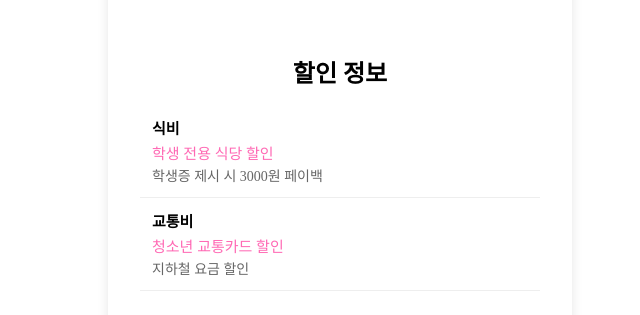
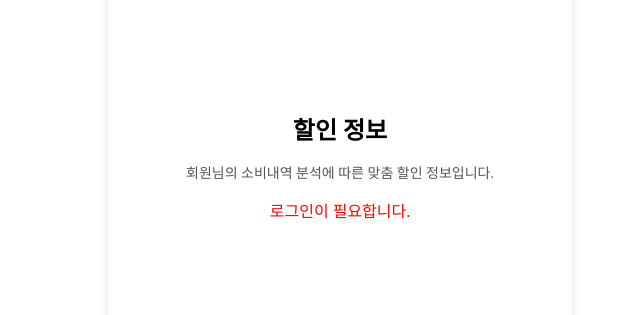
Before and after one commit to angkmfirefoxygal/DBP, a React (Vite) app: page /discount in a window 1280 px wide. Shown: the part 245-560 px from the top of the page, without its empty margins (300-940 px from the left). Built offline with nearby package versions, Linux system fonts and the light colour scheme.

Commit message:
discount push

```diff
--- a/src/api/analysis.tsx
+++ b/src/api/analysis.tsx
@@ -8,9 +8,10 @@ export interface MaxCategory {
 
 export interface ExceedCategory {
   categoryName: string;
-  used: number;
-  limit: number;
+  limitAmount: number;
+  totalSpent: number;
 }
+
 
 export const fetchMaxCategory = async (sNum: number): Promise<MaxCategory | null> => {
   try {
@@ -24,7 +25,7 @@ export const fetchMaxCategory = async (sNum: number): Promise<MaxCategory | null
 
 export const fetchExceedCategories = async (sNum: number): Promise<ExceedCategory[]> => {
   try {
-    const response = await axios.get<ExceedCategory[]>('/category/exceed', {
+    const response = await axios.get<ExceedCategory[]>('/category/exceed2', {
       params: { sNum }, // ✅ 쿼리 파라미터 방식
     });
     return response.data;
--- a/src/pages/CategoryPage.tsx
+++ b/src/pages/CategoryPage.tsx
@@ -188,7 +188,13 @@ const CategoryPage: React.FC = () => {
   useEffect(() => {
     if (isAnalysisMode && sNum) {
       fetchMaxCategory(sNum).then(setMaxCategory);
-      fetchExceedCategories(sNum).then(setExceedCategories);
+      // fetchExceedCategories(sNum).then(setExceedCategories);
+       fetchExceedCategories(sNum)
+      .then((res) => {
+        console.log('✅ 예산 초과 카테고리 응답:', res);
+        setExceedCategories(res);
+      })
+      .catch((err) => console.error('❌ 예산 초과 오류:', err));
     }
   }, [isAnalysisMode, sNum]);
 
@@ -232,7 +238,7 @@ const CategoryPage: React.FC = () => {
           <p style={styles.subtitle}>최대 지출 카테고리:</p>
           {maxCategory ? (
             <p>
-              {maxCategory.categoryName} -{' '}
+              {maxCategory.categoryName} : {' '}
               {typeof maxCategory.totalSpending === 'number'
               ? `${maxCategory.totalSpending.toLocaleString()}원`
               : '데이터 오류'}
@@ -251,8 +257,8 @@ const CategoryPage: React.FC = () => {
                 <li key={idx} style={styles.listItem}>
                   <span style={styles.category}>{item.categoryName}</span>
                   <span style={styles.amount}>
-                    {typeof item.used === 'number' && typeof item.limit === 'number'
-                    ? `${item.used.toLocaleString()}원 / 한도 ${item.limit.toLocaleString()}원`
+                   {item.totalSpent != null && item.limitAmount != null
+                    ? `${item.totalSpent.toLocaleString()}원 / 한도 ${item.limitAmount.toLocaleString()}원`
                     : '데이터 오류'}
                   </span>
                 </li>
--- a/src/pages/DiscountPage.tsx
+++ b/src/pages/DiscountPage.tsx
@@ -1,6 +1,7 @@
 import React, { useEffect, useState } from 'react';
+import axios from 'axios';
 import CenterLayout from '../components/CenterLayout';
-// import axios from 'axios'; // 나중에 연결 시 사용
+import { useAuth } from '../contexts/AuthContext'; // 경로 조정
 
 interface Discount {
   categoryName: string;
@@ -9,33 +10,43 @@ interface Discount {
 }
 
 const DiscountPage = () => {
+  const { sNum } = useAuth(); // ✅ sNum 사용
   const [discounts, setDiscounts] = useState<Discount[]>([]);
   const [error, setError] = useState<string>('');
 
   useEffect(() => {
-    // ❌ API 미사용, 하드코딩 데이터
-    const dummyData: Discount[] = [
-      {
-        categoryName: '식비',
-        discountName: '학생 전용 식당 할인',
-        description: '학생증 제시 시 3000원 페이백',
-      },
-      {
-        categoryName: '교통비',
-        discountName: '청소년 교통카드 할인',
-        description: '지하철 요금 할인',
-      },
-    ];
-    setDiscounts(dummyData);
-  }, []);
+    const fetchDiscounts = async () => {
+      if (sNum === undefined) {
+        setError('로그인이 필요합니다.');
+        return;
+      }
+
+      try {
+        const response = await axios.get<Discount[]>(`/sales/recommendation?studentId=${sNum}`);
+        console.log('✅ API 응답 데이터:', response.data);
+        if (Array.isArray(response.data)) {
+          setDiscounts(response.data);
+        } else {
+          setError('서버 응답이 올바르지 않습니다.');
+          console.warn('⚠️ 예상하지 못한 응답 구조:', response.data);
+        }
+      } catch (err) {
+        console.error('❌ 할인 정보 불러오기 실패:', err);
+        setError('할인 정보를 불러오는 중 오류가 발생했습니다.');
+      }
+    };
+
+    fetchDiscounts();
+  }, [sNum]);
 
   return (
     <CenterLayout>
       <div style={styles.container}>
         <h2 style={styles.title}>할인 정보</h2>
+        <p style={styles.subtitle}> 회원님의 소비내역 분석에 따른 맞춤 할인 정보입니다.  </p>
         {error && <p style={styles.error}>{error}</p>}
 
-        {discounts.length === 0 ? (
+        {discounts.length === 0 && !error ? (
           <p style={styles.subtitle}>현재 등록된 할인 정보가 없습니다.</p>
         ) : (
           <ul style={styles.list}>
@@ -73,6 +84,7 @@ const styles: Record<string, React.CSSProperties> = {
     marginBottom: '12px',
   },
   list: {
+    marginTop: '50px',
     listStyleType: 'none',
     padding: 0,
     margin: 0,
--- a/vite.config.ts
+++ b/vite.config.ts
@@ -22,6 +22,13 @@ export default defineConfig({
         changeOrigin: true,
         secure: false,
       },
+
+      //지출 분석 프록시
+      '/sales': {
+        target: 'http://localhost:8080',
+        changeOrigin: true,
+        rewrite: (path) => path,
+      },
     },
   },
 })
```
